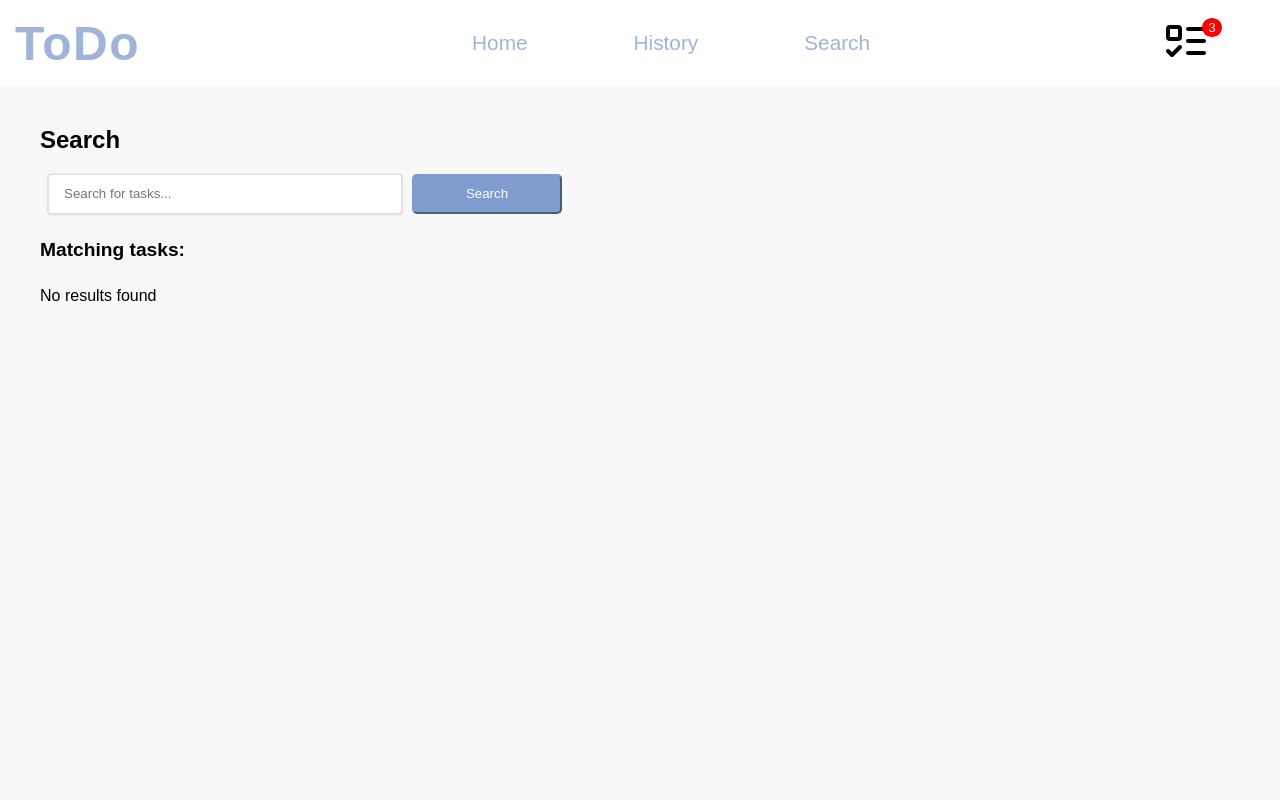
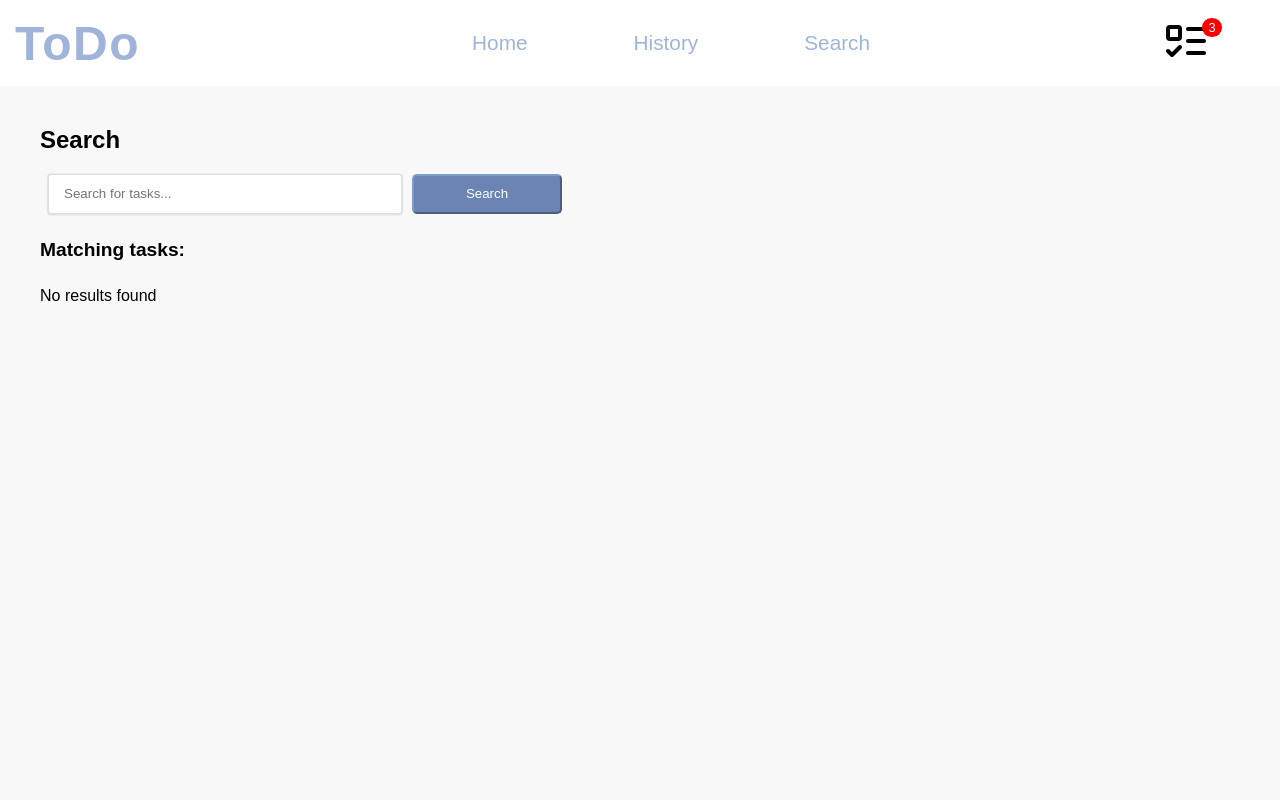
Before and after one commit to liangkathy/To-Do-App, a React (Vite) app in the folder my-to-do-app/: page /search in a window 1280 px wide. In both pictures the pointer is over the input "Search". Shown: the top 800 px of the page. Built offline with nearby package versions, Linux system fonts and the light colour scheme.

Commit message:
added hover effect to search button

```diff
--- a/my-to-do-app/src/containers/Search/Search.css
+++ b/my-to-do-app/src/containers/Search/Search.css
@@ -11,6 +11,10 @@
     background-color: rgb(128, 155, 206);
     border-color: rgb(128, 155, 206);
     margin-left: 10px;
+}
+
+.search-button:hover {
+    background-color: rgb(106, 132, 179);
 }
 
 .search-result {
```
